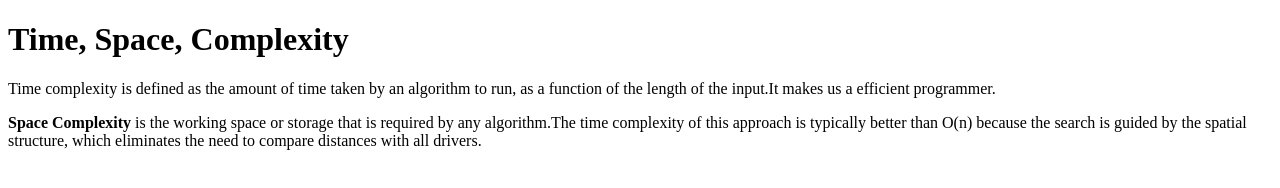
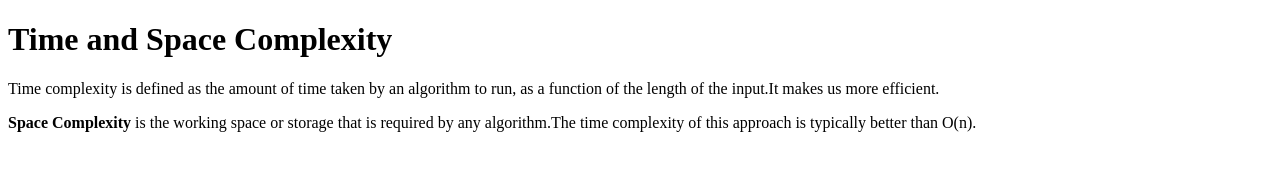
Before and after one commit to acciojob/time-and-space-complexity-Bhuvaneswari92, a website: page main.html in a window 1280 px wide. Drawn offline with Linux system fonts and the light colour scheme.

Commit message:
created a submission

```diff
--- a/main.html
+++ b/main.html
@@ -8,9 +8,9 @@
 
 <body>
 	<!-- the entire body must be written by student -->
-	<h1>Time, Space, Complexity</h1>
-	<p>Time complexity is defined as the amount of time taken by an algorithm to run, as a function of the length of the input.It makes us a efficient programmer.</p>
-	<p2><b>Space Complexity</b> is the working space or storage that is required by any algorithm.The time complexity of this approach is typically better than O(n) because the search is guided by the spatial structure, which eliminates the need to compare distances with all drivers. </p2>
+	<h1>Time and Space Complexity</h1>
+	<p>Time complexity is defined as the amount of time taken by an algorithm to run, as a function of the length of the input.It makes us more efficient.</p>
+	<p><b>Space Complexity</b> is the working space or storage that is required by any algorithm.The time complexity of this approach is typically better than O(n). </p>
     <script type="text/javascript" src="./script.js">
 </script>
 
```
